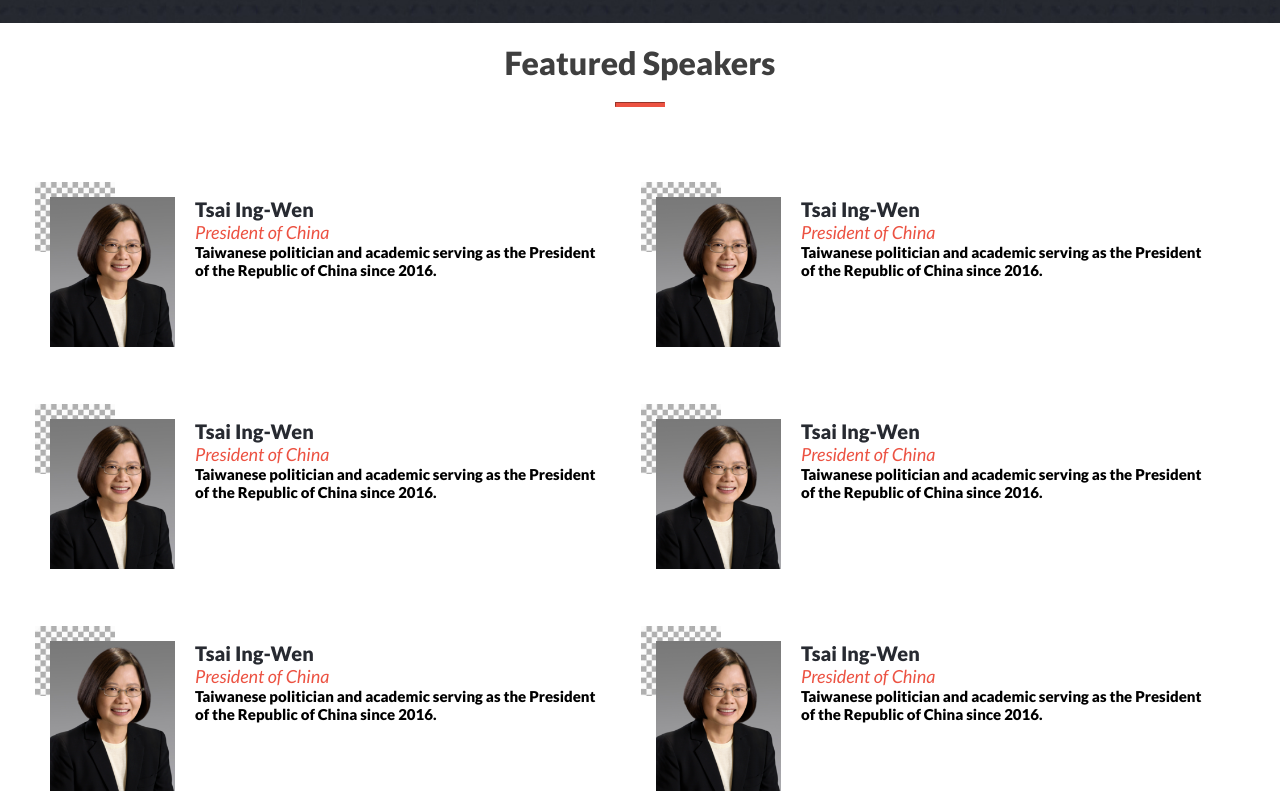
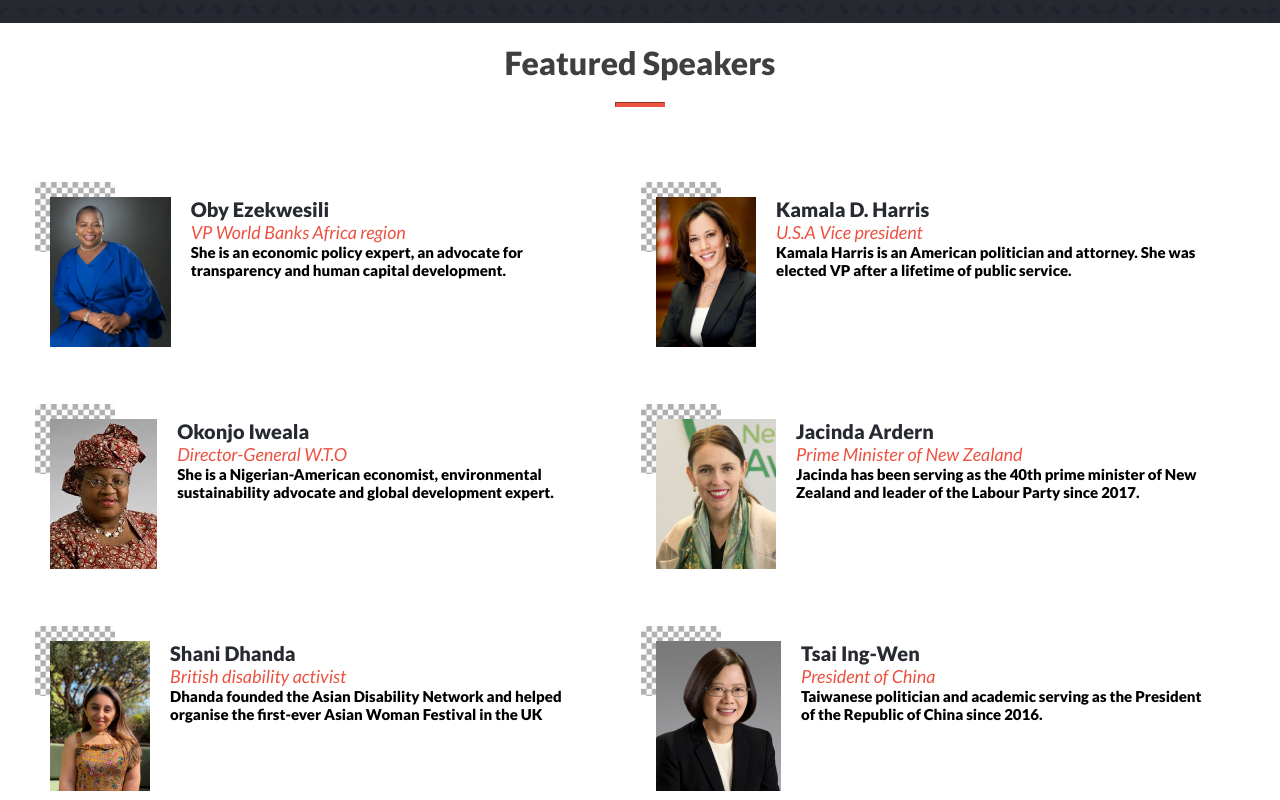
Before and after one commit to Cabraham1/WeLead-conference, a website: page index.html in a window 1280 px wide. Shown: the part 1440-2240 px from the top of the page. Drawn offline with nearby package versions, Linux system fonts and the light colour scheme.

Commit message:
Add speakers using javascript object modole

```diff
--- a/index.html
+++ b/index.html
@@ -173,60 +173,13 @@
         <hr>
       </div>
       <div class="speakers-bio container">
-        <div class="speaker">
-          <div class="speaker-bg"></div>
-          <img src="./assets/Tsai-ing-wen.png" class="speaker-img" alt="speaker" />
-          <div class="speaker-content">
-            <h1>Tsai Ing-Wen</h1>
-            <h3>President of China</h3>
-            <p>Taiwanese politician and academic serving as the President of the Republic of China since 2016.</p>
-          </div>
-        </div>
-        <div class="speaker">
-          <div class="speaker-bg"></div>
-          <img src="./assets/Tsai-ing-wen.png" class="speaker-img" alt="speaker" />
-          <div class="speaker-content">
-            <h1>Tsai Ing-Wen</h1>
-            <h3>President of China</h3>
-            <p>Taiwanese politician and academic serving as the President of the Republic of China since 2016.</p>
-          </div>
-        </div>
-        <div class="speaker">
-          <div class="speaker-bg"></div>
-          <img src="./assets/Tsai-ing-wen.png" class="speaker-img" alt="speaker" />
-          <div class="speaker-content">
-            <h1>Tsai Ing-Wen</h1>
-            <h3>President of China</h3>
-            <p>Taiwanese politician and academic serving as the President of the Republic of China since 2016.</p>
-          </div>
-        </div>
-        <div class="speaker">
-          <div class="speaker-bg"></div>
-          <img src="./assets/Tsai-ing-wen.png" class="speaker-img" alt="speaker" />
-          <div class="speaker-content">
-            <h1>Tsai Ing-Wen</h1>
-            <h3>President of China</h3>
-            <p>Taiwanese politician and academic serving as the President of the Republic of China since 2016.</p>
-          </div>
-        </div>
-        <div class="speaker">
-          <div class="speaker-bg"></div>
-          <img src="./assets/Tsai-ing-wen.png" class="speaker-img" alt="speaker" />
-          <div class="speaker-content">
-            <h1>Tsai Ing-Wen</h1>
-            <h3>President of China</h3>
-            <p>Taiwanese politician and academic serving as the President of the Republic of China since 2016.</p>
-          </div>
-        </div>
-        <div class="speaker">
-          <div class="speaker-bg"></div>
-          <img src="./assets/Tsai-ing-wen.png" class="speaker-img" alt="speaker" />
-          <div class="speaker-content">
-            <h1>Tsai Ing-Wen</h1>
-            <h3>President of China</h3>
-            <p>Taiwanese politician and academic serving as the President of the Republic of China since 2016.</p>
-          </div>
-        </div>
+
+
+
+
+
+
+
       </div>
     </section>
 
--- a/index.js
+++ b/index.js
@@ -1,3 +1,71 @@
+const speakerArray = [
+  {
+    name: 'Oby Ezekwesili',
+    title: 'VP World Banks Africa region',
+    description:
+      'She is an economic policy expert, an advocate for transparency and human capital development.',
+    image: './assets/Oby.png',
+  },
+
+  {
+    name: 'Kamala D. Harris',
+    title: 'U.S.A Vice president',
+    description:
+      'Kamala Harris is an American politician and attorney. She was elected VP after a lifetime of public service.',
+    image: './assets/Kamala.webp',
+  },
+
+  {
+    name: 'Okonjo Iweala',
+    title: 'Director-General W.T.O',
+    description:
+      'She is a Nigerian-American economist, environmental sustainability advocate and global development expert.',
+    image: './assets/okonjo-iweala.jpg',
+  },
+
+  {
+    name: 'Jacinda Ardern',
+    title: 'Prime Minister of New Zealand',
+    description:
+      'Jacinda has been serving as the 40th prime minister of New Zealand and leader of the Labour Party since 2017.',
+    image: './assets/Jacinda.jpg',
+  },
+
+  {
+    name: 'Shani Dhanda',
+    title: 'British disability activist',
+    description:
+      'Dhanda founded the Asian Disability Network and helped organise the first-ever Asian Woman Festival in the UK',
+    image: './assets/Shani-disability.webp',
+  },
+
+  {
+    name: 'Tsai Ing-Wen',
+    title: 'President of China',
+    description:
+      'Taiwanese politician and academic serving as the President of the Republic of China since 2016.',
+    image: './assets/Tsai-ing-wen.png',
+  },
+];
+
+const speakerBio = document.querySelector('.speakers-bio');
+
+speakerBio.innerHTML = speakerArray
+  .map(
+    (speaker) => `<div class="speaker">
+    <div class="speaker-bg"></div>
+    <img src=${speaker.image}  class="speaker-img" alt="speaker" />
+    <div class="speaker-content">
+     <h1>${speaker.name}</h1>
+     <h3>${speaker.title}</h3>
+     <p>${speaker.description}</p>
+     </div>
+    </div>`,
+  )
+  .join('');
+
+// hamburger
+
 const hamburger = document.querySelector('.hamburger');
 const navMenu = document.querySelector('.nav-menu');
 
```
Also changed, not shown: about.html (+1 -1 lines).
